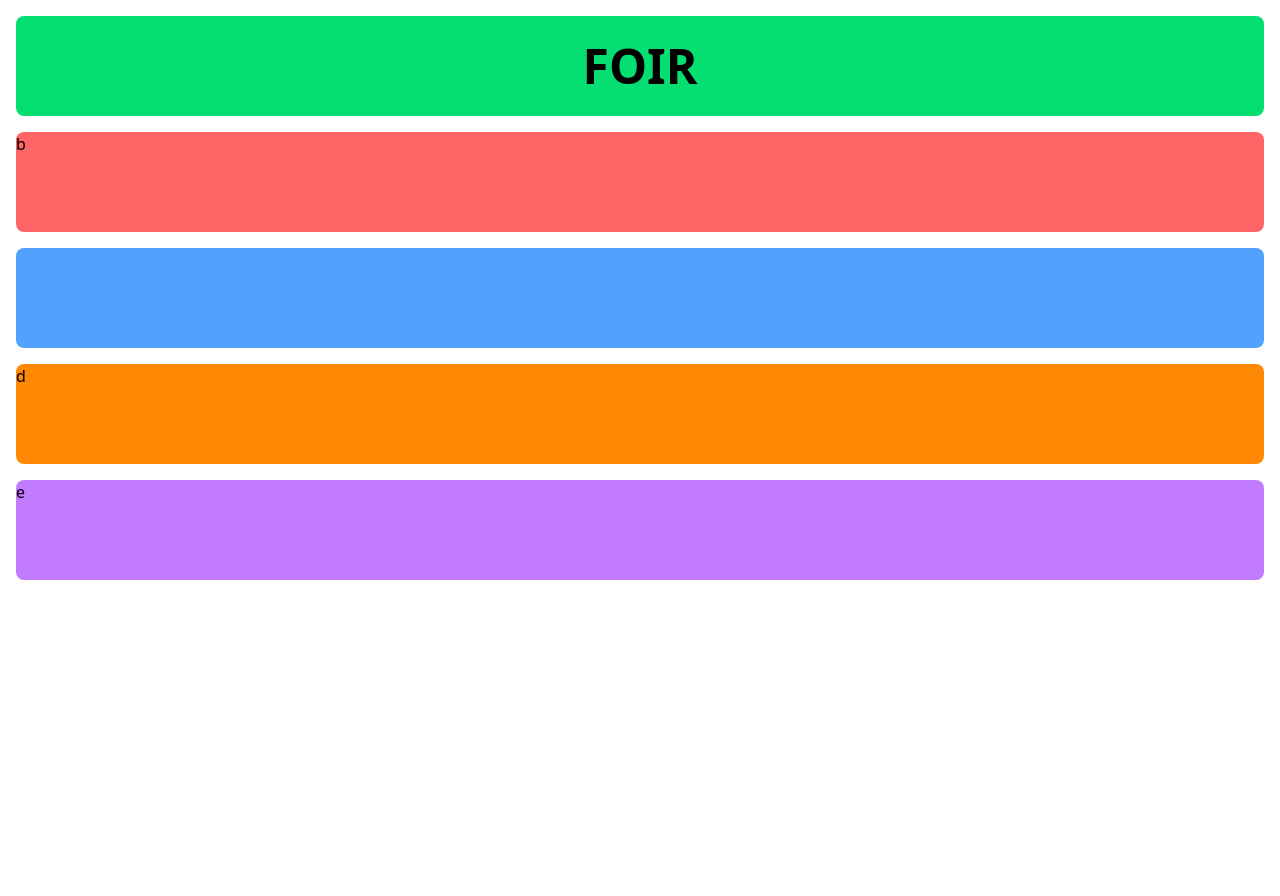
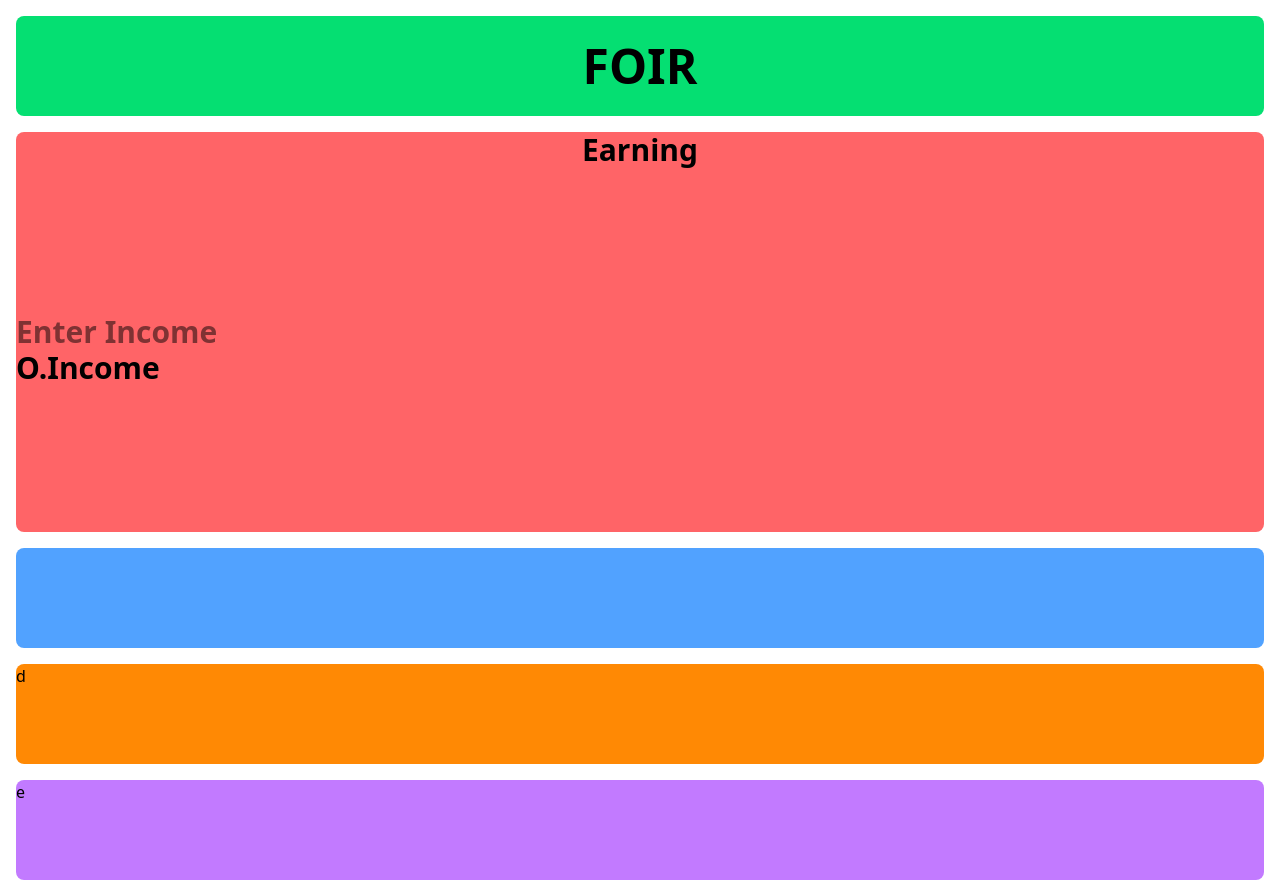
Before and after one commit to RiteKoder/portfolio, a website: page FOIR/index.html in a window 1280 px wide. Before the commit the page ends 800 px from the top, so only its background shows below. Drawn offline with Linux system fonts and the light colour scheme.

Commit message:
add more parts

```diff
--- a/FOIR/index.html
+++ b/FOIR/index.html
@@ -15,7 +15,22 @@
     <div class="grid bg-green-400 min-h-[100px] rounded-lg justify-center items-center font-bold" id="headerArea">
       <h1 class="text-5xl ">FOIR</h1>
     </div>
-    <div class="bg-red-400 min-h-[100px] rounded-lg" id="incomeArea">b</div>
+    <div class="bg-red-400 min-h-[400px] rounded-lg grid  font-bold  text-3xl" id="incomeArea">
+
+      <div class="grid justify-center ">
+        <h2>Earning</h2>
+      </div>
+      <div class="flexbox ">
+        <div class="items-center">
+          <input type="text" placeholder="Enter Income" overflow="hidden">
+
+        </div>
+        <div>O.Income</div>
+
+      </div>
+
+
+    </div>
     <div class="bg-blue-400 min-h-[100px] rounded-lg" id="expenseArea" c></div>
     <div class="bg-orange-400 min-h-[100px] rounded-lg" id="emiArea">d</div>
     <div class="bg-purple-400 min-h-[100px] rounded-lg" id="resultArea">e</div>
```
Also changed, not shown: FOIR/src/output.css.
